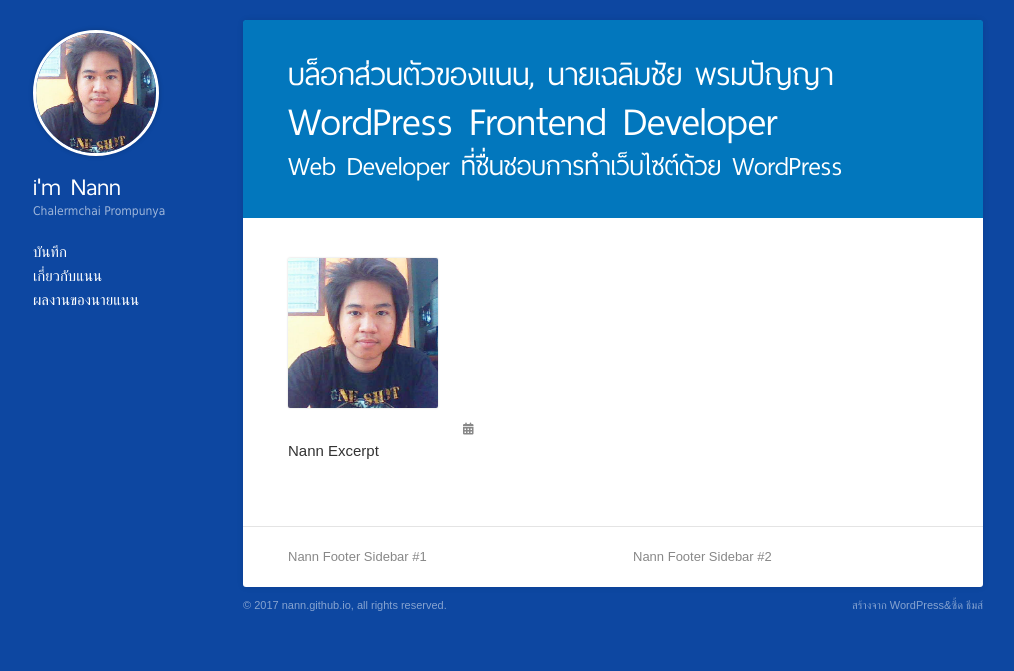
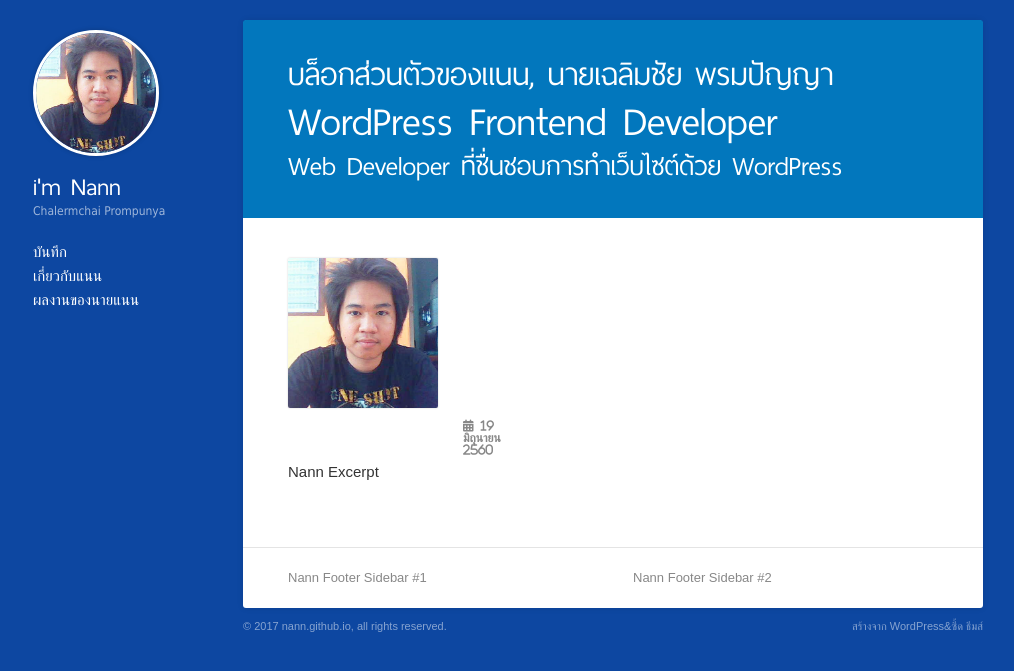
Before and after one commit to Nann/nann.github.io, a Jekyll site: the page built from blog/index.html, in a window 1280 px wide. Shown: the top 671 px of the page, without its empty margins (132-1146 px from the left). Built offline with Jekyll 4.4.1, drawn with Linux system fonts in a browser that asks for light colours; nearby versions of some CDN libraries; library files that are not in the unit come from our copies.

Commit message:
Fix /blog

```diff
--- a/blog/index.html
+++ b/blog/index.html
@@ -16,7 +16,7 @@
                       </h3>
                   </header>
                   <div class="meta">
-                      <i class="fa fa-calendar"> {{ page.date | date_to_string }}</i>
+                      <i class="fa fa-calendar"> 19 มิถุนายน 2560</i>
                   </div>
               </div>
               <p class="excerpt">Nann Excerpt</p>
```
Also changed, not shown: _layouts/post.html (+0 -9 lines).
